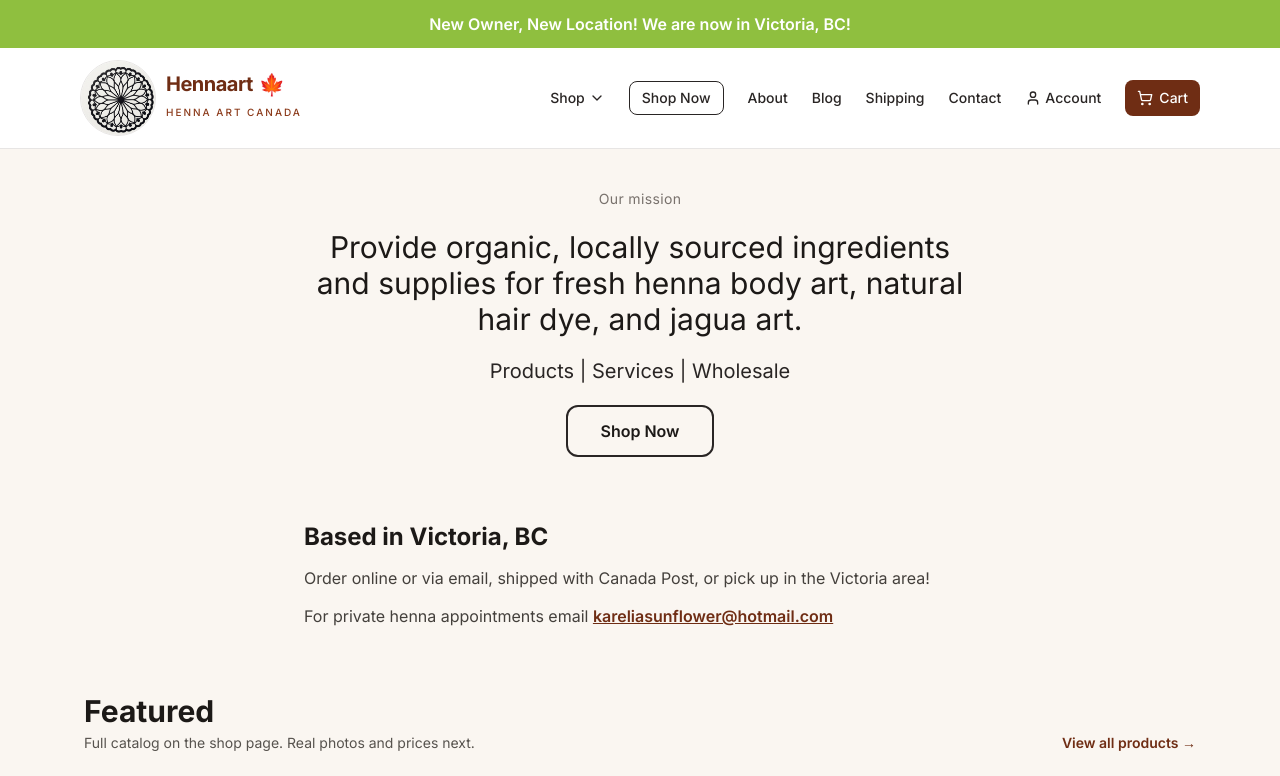
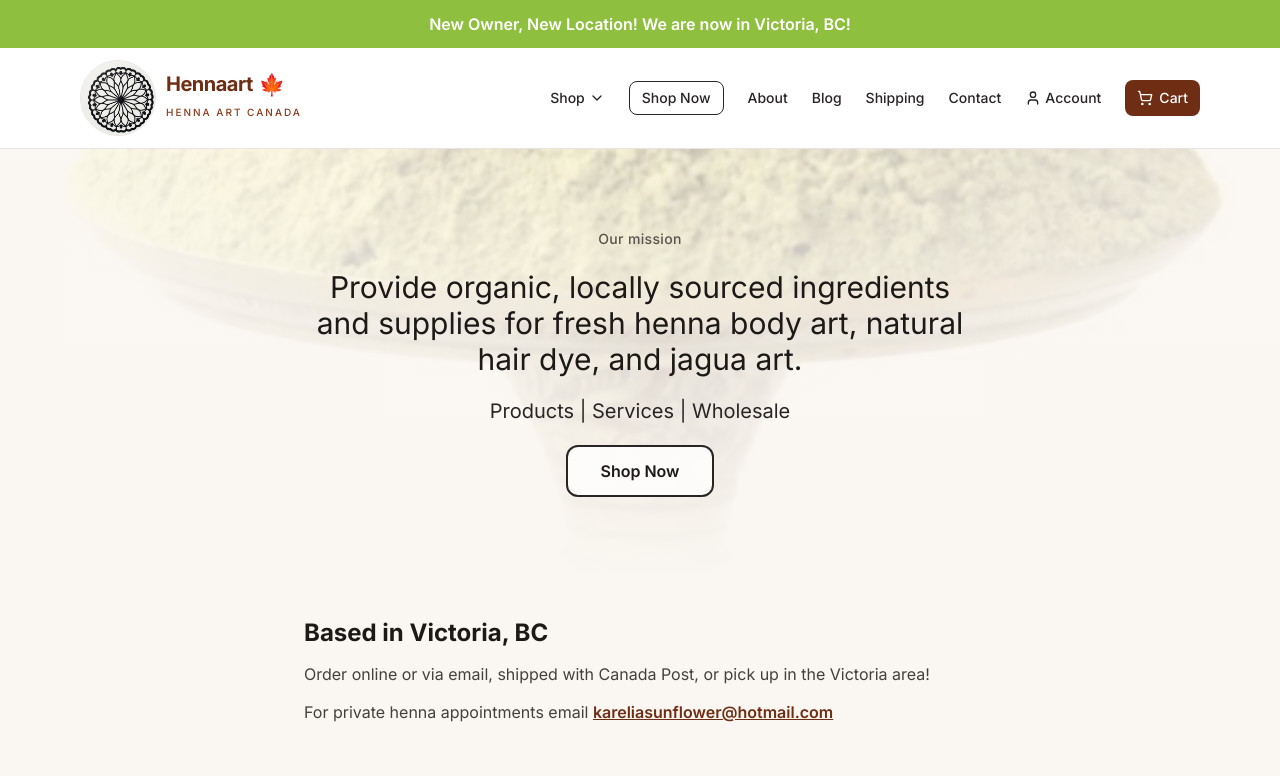
Before and after one commit to DaddyG-commits/Hennart, a Next.js app: page / in a window 1280 px wide. Shown: the top 776 px of the page. Built offline with nearby package versions, Linux system fonts and the light colour scheme.

Commit message:
UX: session-aware nav (hide Login when signed in), CryptoByt-style user card, colorful back buttons, Victoria city hero background without removing logo or marketplace

```diff
--- a/src/app/dashboard/settings/page.tsx
+++ b/src/app/dashboard/settings/page.tsx
@@ -100,11 +100,11 @@ export default function SettingsPage() {
     <div className="min-h-screen flex flex-col">
       <Navbar />
       <main className="flex-1 max-w-lg mx-auto w-full px-5 py-10">
-        <div className="mb-5">
-          <Link href="/dashboard" className="text-sm text-henna-800 font-medium hover:underline">
+        <div className="mb-6">
+          <Link href="/dashboard" className="ha-back-btn">
             ← Back to dashboard
           </Link>
-          <h1 className="text-2xl font-bold mt-2">Account settings</h1>
+          <h1 className="text-2xl font-bold mt-4">Account settings</h1>
           <p className="text-sm text-stone-600 mt-1">Update your contact details or password.</p>
         </div>
 
--- a/src/app/globals.css
+++ b/src/app/globals.css
@@ -7,3 +7,24 @@
     @apply bg-[#faf6f1] text-stone-900 antialiased;
   }
 }
+
+/* CryptoByt-style colorful back / dashboard pill */
+.ha-back-btn {
+  display: inline-flex;
+  align-items: center;
+  gap: 6px;
+  padding: 8px 16px;
+  border-radius: 999px;
+  border: 1.5px solid #6f2d14;
+  color: #6f2d14;
+  background: #fff;
+  font-size: 13px;
+  font-weight: 700;
+  letter-spacing: -0.01em;
+  box-shadow: 0 1px 2px rgba(0, 0, 0, 0.04);
+  transition: background 0.2s ease, color 0.2s ease;
+}
+
+.ha-back-btn:hover {
+  background: #f3e8d8;
+}
--- a/src/app/login/page.tsx
+++ b/src/app/login/page.tsx
@@ -34,6 +34,10 @@ export default function LoginPage() {
     <div className="min-h-screen flex flex-col">
       <Navbar />
       <main className="flex-1 max-w-md mx-auto w-full px-5 py-12">
+        <Link href="/" className="ha-back-btn mb-5">
+          ← Back to home
+        </Link>
+
         <div className="bg-white border border-stone-200 rounded-2xl p-7 space-y-5">
           <div>
             <h1 className="text-2xl font-bold">Sign in</h1>
--- a/src/app/page.tsx
+++ b/src/app/page.tsx
@@ -14,21 +14,45 @@ export default function Home() {
       </div>
       <Navbar />
 
-      <main className="flex-1 max-w-6xl mx-auto w-full px-5 py-10 space-y-16">
-        <section className="text-center max-w-2xl mx-auto space-y-5">
-          <p className="text-sm tracking-wide text-stone-500">Our mission</p>
+      {/* City background hero — logo stays in navbar; marketplace products unchanged below */}
+      <section className="relative overflow-hidden">
+        <div className="absolute inset-0 z-0">
+          {/* eslint-disable-next-line @next/next/no-img-element */}
+          <img
+            src="/images/public-image.png"
+            alt=""
+            className="w-full h-full object-cover object-center scale-105"
+            onError={(e) => {
+              e.currentTarget.src = '/images/Image-public.png'
+            }}
+          />
+          <div
+            className="absolute inset-0"
+            style={{
+              background:
+                'linear-gradient(180deg, rgba(250,246,241,0.55) 0%, rgba(250,246,241,0.82) 55%, #faf6f1 100%), linear-gradient(90deg, rgba(250,246,241,0.75) 0%, rgba(250,246,241,0.35) 50%, rgba(250,246,241,0.65) 100%)',
+            }}
+          />
+        </div>
+
+        <div className="relative z-10 max-w-6xl mx-auto w-full px-5 py-14 sm:py-20">
+          <div className="text-center max-w-2xl mx-auto space-y-5">
+            <p className="text-sm tracking-wide text-stone-600 font-medium">Our mission</p>
             <h1 className="text-2xl sm:text-3xl font-normal leading-snug text-stone-900">
               Provide organic, locally sourced ingredients and supplies for fresh henna body art, natural hair dye, and jagua art.
             </h1>
             <p className="text-xl text-stone-800">Products | Services | Wholesale</p>
             <Link
               href="/shop"
-            className="inline-block border-2 border-stone-800 rounded-xl px-8 py-3 font-semibold hover:bg-stone-900 hover:text-white transition"
+              className="inline-block border-2 border-stone-800 rounded-xl px-8 py-3 font-semibold hover:bg-stone-900 hover:text-white transition bg-white/80 backdrop-blur-sm"
             >
               Shop Now
             </Link>
+          </div>
+        </div>
       </section>
 
+      <main className="flex-1 max-w-6xl mx-auto w-full px-5 py-10 space-y-16">
         <section className="max-w-2xl mx-auto space-y-3 text-center sm:text-left">
           <h2 className="text-2xl font-bold">Based in Victoria, BC</h2>
           <p className="text-stone-700 leading-relaxed">
--- a/src/components/Navbar.tsx
+++ b/src/components/Navbar.tsx
@@ -1,14 +1,39 @@
 'use client'
 
-import { useState } from 'react'
+import { useEffect, useState } from 'react'
 import Link from 'next/link'
-import { Menu, X, ShoppingCart, User, ChevronDown } from 'lucide-react'
+import { usePathname, useRouter } from 'next/navigation'
+import { Menu, X, ShoppingCart, User, ChevronDown, LogOut } from 'lucide-react'
 import { useCart } from '@/lib/cart'
+import { clearSession, getSession, type SessionUser } from '@/lib/auth'
 
 export default function Navbar() {
   const [open, setOpen] = useState(false)
   const [shopOpen, setShopOpen] = useState(false)
+  const [user, setUser] = useState<SessionUser | null>(null)
+  const [ready, setReady] = useState(false)
   const { count } = useCart()
+  const pathname = usePathname()
+  const router = useRouter()
+
+  useEffect(() => {
+    setUser(getSession())
+    setReady(true)
+  }, [pathname])
+
+  useEffect(() => {
+    setOpen(false)
+  }, [pathname])
+
+  const logout = () => {
+    clearSession()
+    setUser(null)
+    setOpen(false)
+    router.push('/login')
+  }
+
+  const initial = user?.name?.trim()?.charAt(0)?.toUpperCase() || 'U'
+  const isAccountArea = pathname?.startsWith('/dashboard')
 
   return (
     <nav className="sticky top-0 z-40 bg-white/95 backdrop-blur border-b border-stone-200">
@@ -67,9 +92,27 @@ export default function Navbar() {
           <Link href="/blog" className="hover:text-henna-800">Blog</Link>
           <Link href="/shipping" className="hover:text-henna-800">Shipping</Link>
           <Link href="/contact" className="hover:text-henna-800">Contact</Link>
+
+          {ready && user ? (
+            <>
+              {isAccountArea && (
+                <Link
+                  href="/dashboard"
+                  className="ha-back-btn"
+                >
+                  ← Dashboard
+                </Link>
+              )}
+              <Link href="/dashboard" className="hover:text-henna-800 inline-flex items-center gap-1">
+                <User className="w-4 h-4" /> Dashboard
+              </Link>
+            </>
+          ) : ready ? (
             <Link href="/login" className="hover:text-henna-800 inline-flex items-center gap-1">
               <User className="w-4 h-4" /> Account
             </Link>
+          ) : null}
+
           <Link href="/cart" className="relative inline-flex items-center gap-1.5 bg-henna-800 text-white px-3 py-2 rounded-lg hover:bg-henna-900">
             <ShoppingCart className="w-4 h-4" />
             Cart
@@ -101,15 +144,60 @@ export default function Navbar() {
 
       {open && (
         <div className="md:hidden px-4 pb-5 flex flex-col gap-4 text-stone-800 font-medium border-t border-stone-200 pt-3">
+          {user ? (
+            <>
+              <p className="text-[10px] font-bold tracking-widest uppercase text-stone-500 m-0">Account</p>
+              <Link href="/dashboard" onClick={() => setOpen(false)}>Dashboard</Link>
+              <Link href="/dashboard/settings" onClick={() => setOpen(false)}>Settings</Link>
+              <Link href="/shop" onClick={() => setOpen(false)}>Shop Now — Catalog</Link>
+              <Link href="/cart" onClick={() => setOpen(false)}>Cart</Link>
+              <Link href="/gift-card" onClick={() => setOpen(false)}>Gift Card</Link>
+              <Link href="/shipping" onClick={() => setOpen(false)}>Shipping & tracking</Link>
+              <Link href="/contact" onClick={() => setOpen(false)}>Contact</Link>
+              <Link href="/" onClick={() => setOpen(false)}>Home</Link>
+
+              <div className="flex items-center gap-3 mt-1 p-3 rounded-2xl bg-stone-100 border border-stone-200">
+                <span className="w-9 h-9 rounded-full bg-henna-800 text-white font-bold text-sm grid place-items-center shrink-0">
+                  {initial}
+                </span>
+                <div className="min-w-0">
+                  <p className="text-sm font-semibold truncate m-0">{user.name}</p>
+                  <p className="text-xs text-stone-500 truncate m-0">{user.email}</p>
+                </div>
+              </div>
+
+              <button
+                type="button"
+                onClick={logout}
+                className="w-full inline-flex items-center justify-center gap-2 border border-stone-300 rounded-full py-3 text-sm font-semibold hover:bg-stone-50"
+              >
+                <LogOut className="w-4 h-4" /> Sign out
+              </button>
+            </>
+          ) : (
+            <>
               <Link href="/shop" onClick={() => setOpen(false)}>Shop Now — Catalog</Link>
               <Link href="/gift-card" onClick={() => setOpen(false)}>Gift Card</Link>
               <Link href="/about" onClick={() => setOpen(false)}>About</Link>
               <Link href="/blog" onClick={() => setOpen(false)}>Blog</Link>
               <Link href="/shipping" onClick={() => setOpen(false)}>Shipping & tracking</Link>
               <Link href="/contact" onClick={() => setOpen(false)}>Contact</Link>
-          <Link href="/login" onClick={() => setOpen(false)}>Login</Link>
-          <Link href="/register" onClick={() => setOpen(false)}>Sign up</Link>
-          <Link href="/dashboard" onClick={() => setOpen(false)}>Dashboard</Link>
+              {ready && (
+                <>
+                  <Link
+                    href="/login"
+                    onClick={() => setOpen(false)}
+                    className="inline-flex items-center justify-center bg-henna-800 text-white rounded-xl py-3 font-semibold"
+                  >
+                    Login
+                  </Link>
+                  <Link href="/register" onClick={() => setOpen(false)} className="text-center">
+                    Sign up
+                  </Link>
+                </>
+              )}
+            </>
+          )}
         </div>
       )}
     </nav>
```
Lines whose indentation alone changed are shown as unchanged.
